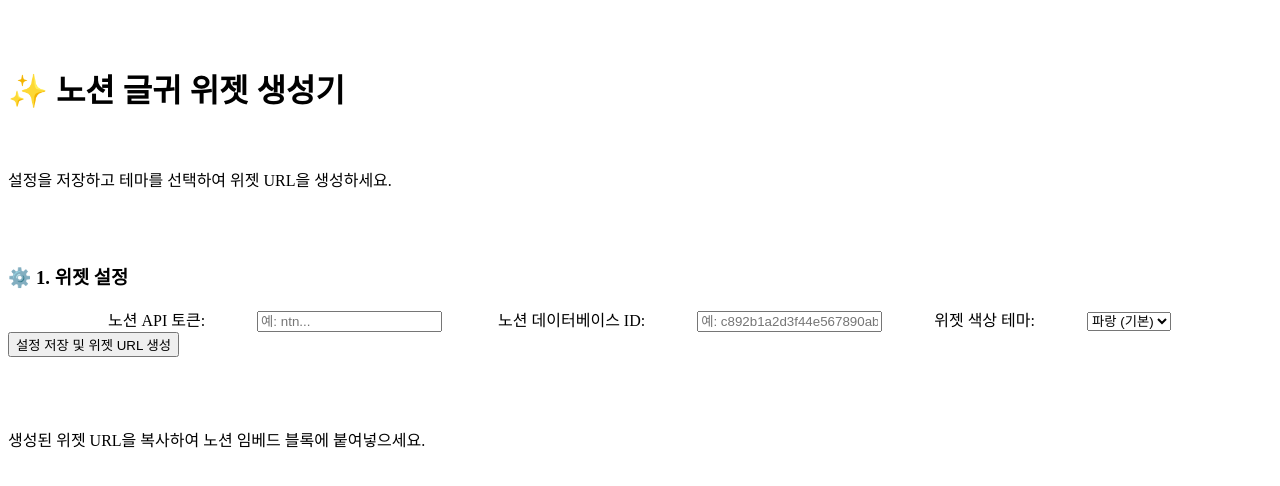
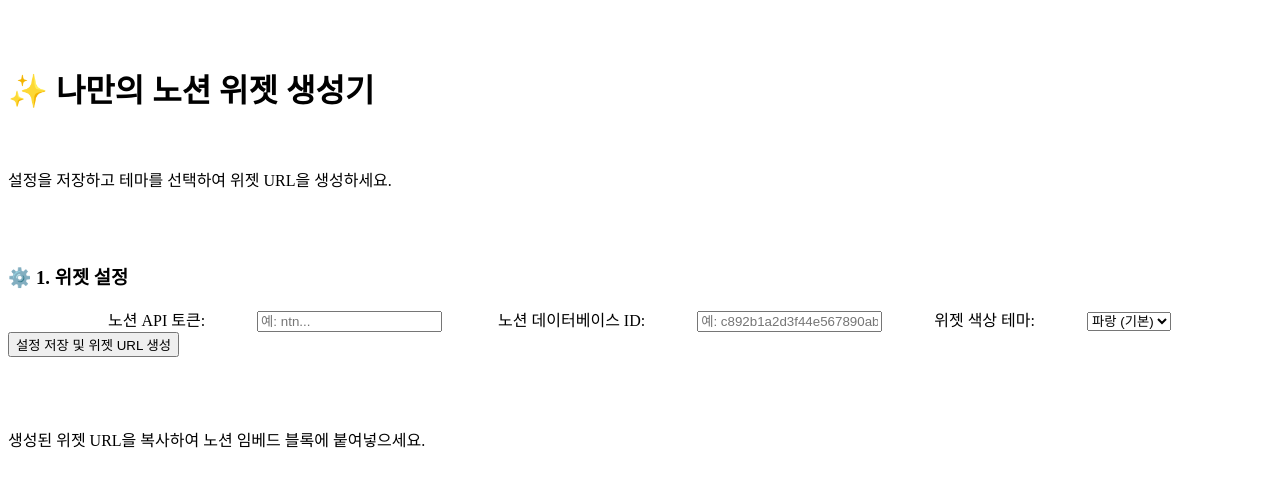
Before and after one commit to Naheeria/widgetmaker, a website: page index.html in a window 1280 px wide. Drawn offline with Linux system fonts and the light colour scheme.

Commit message:
Update index.html

```diff
--- a/index.html
+++ b/index.html
@@ -3,7 +3,7 @@
 <head>
     <meta charset="UTF-8">
     <meta name="viewport" content="width=device-width, initial-scale=1.0">
-        <title> 노션 글귀 위젯 생성기</title>
+    <title> 나만의 노션 위젯 생성기</title>
 
     <link href="https://fonts.googleapis.com/css2?family=Noto+Sans+KR:wght@300;400;500;700&display=swap" rel="stylesheet">
 
@@ -132,7 +132,7 @@
 
 <body>
     <div class="container">
-                <h1>✨ 노션 글귀 위젯 생성기</h1>
+        <h1>✨ 나만의 노션 위젯 생성기</h1>
         <p>설정을 저장하고 테마를 선택하여 위젯 URL을 생성하세요.</p>
 
         <form id="setupForm" onsubmit="event.preventDefault(); saveSettings();">
```
